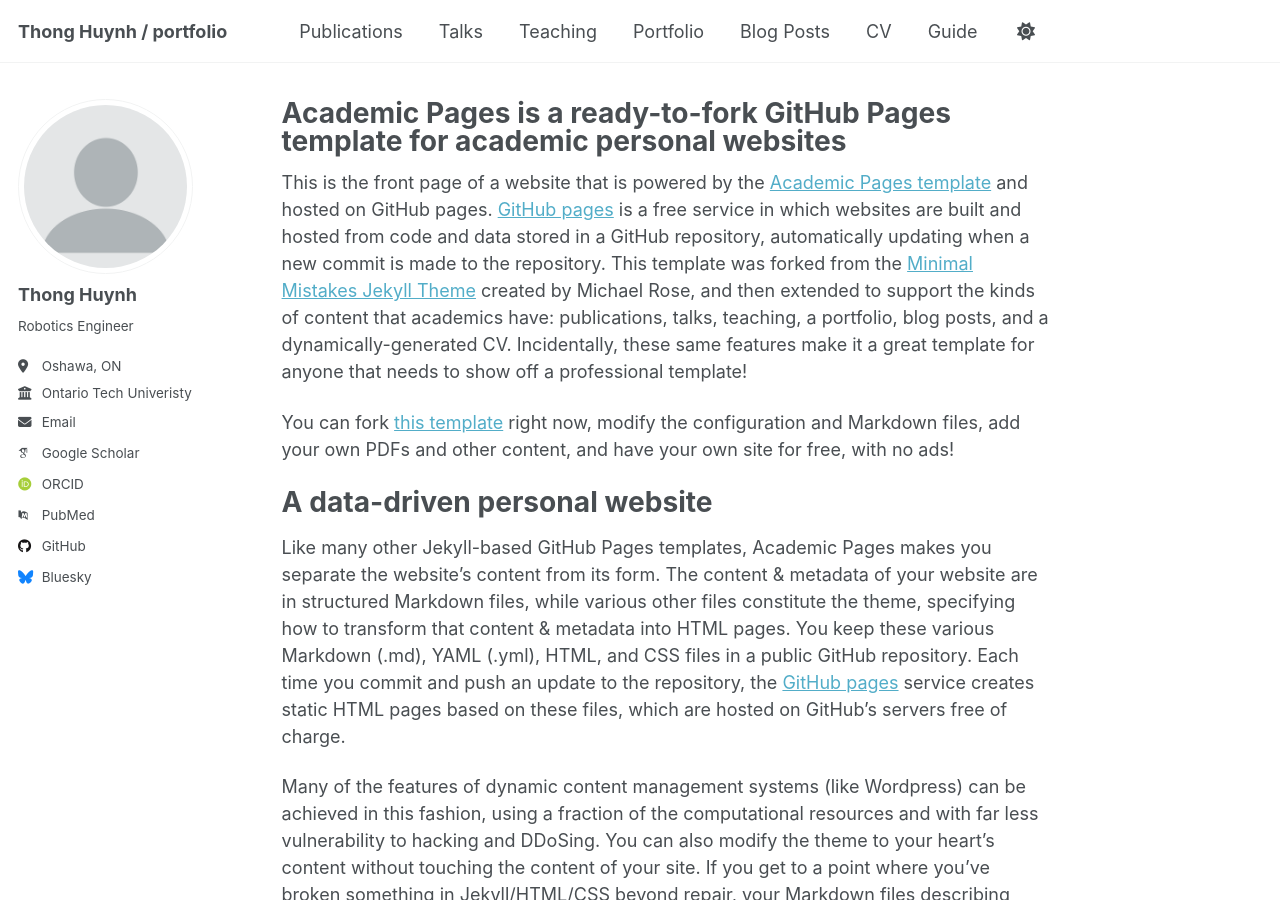
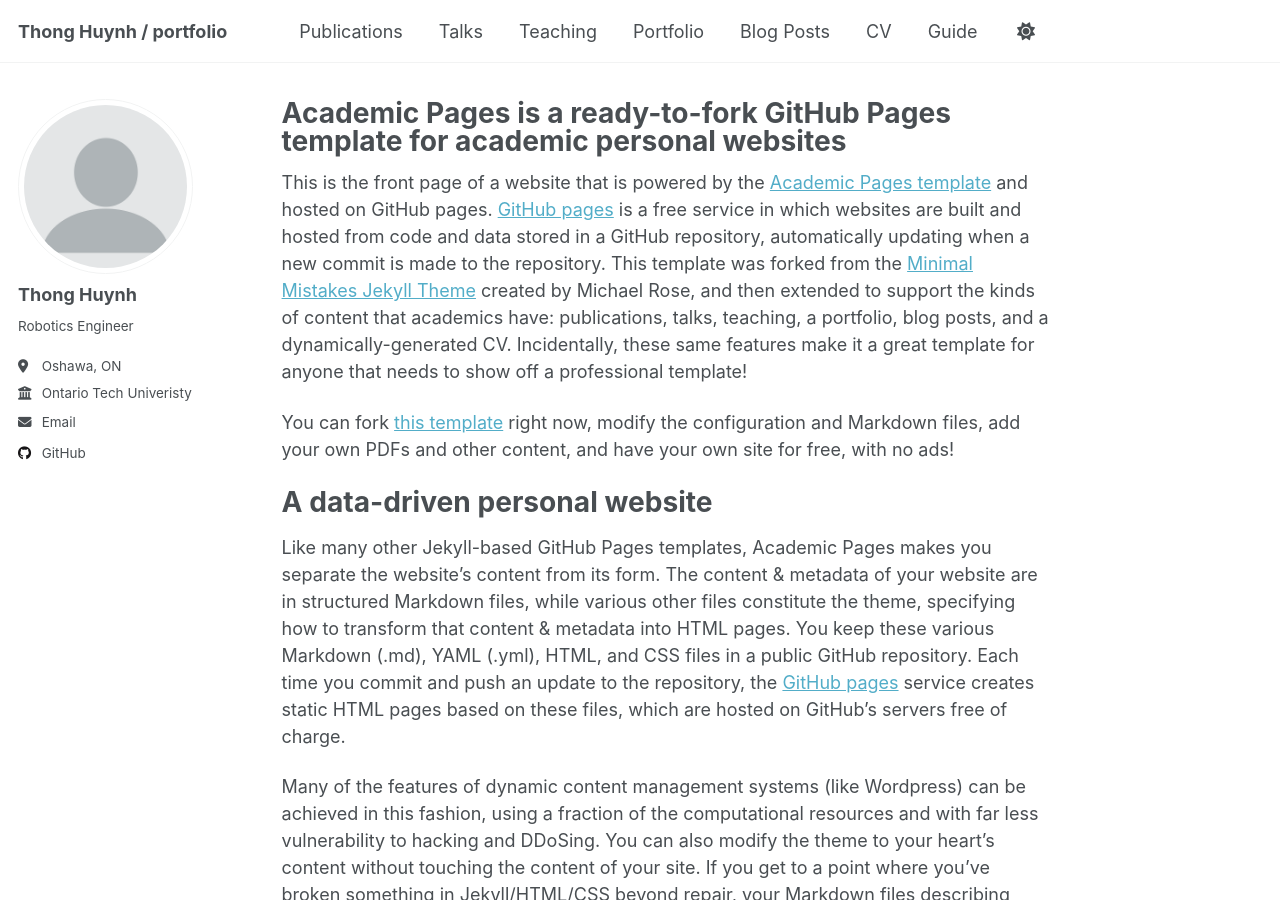
Before and after one commit to ThongHHuynh/ThongHHuynh.github.io, a Jekyll site: the page built from _pages/about.md, in a window 1280 px wide and 900 px high. Built offline with Jekyll 4.4.1, drawn with Linux system fonts in a browser that asks for light colours; some web fonts are replaced; a script that is not in the unit is left out.

Commit message:
Update _config.yml

```diff
--- a/_config.yml
+++ b/_config.yml
@@ -34,11 +34,7 @@ author:
   # Academic websites
   academia         : # URL
   arxiv            : # URL - Update with the correct link to your profile
-  googlescholar    : "https://scholar.google.com/citations?user=PS_CX0AAAAAJ"
   impactstory      : # URL
-  orcid            : "http://orcid.org/yourorcidurl"
-  semantic         : # URL
-  pubmed           : "https://www.ncbi.nlm.nih.gov/pubmed/?term=john+snow"
   researchgate     : # URL
   scopus           : # URL
 
@@ -52,7 +48,6 @@ author:
 
   # Social media
   artstation       : # Username
-  bluesky          : "bsky.app" # Replace this with you Bluesky username
   facebook         : # Username
   flickr           : # Username
   foursquare       : # Username
```
